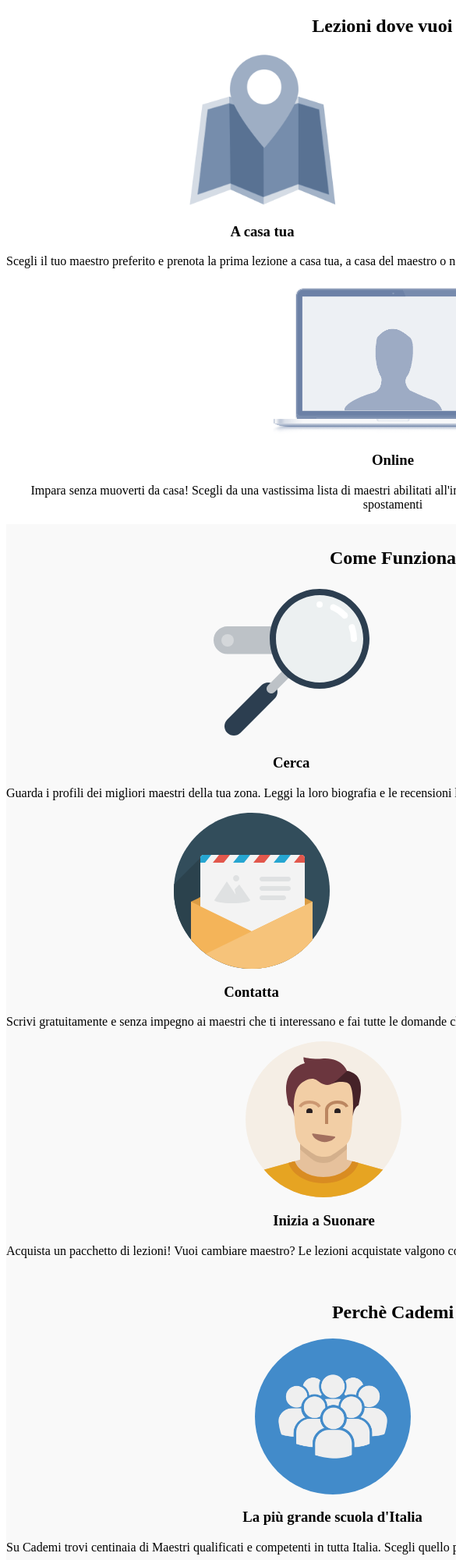
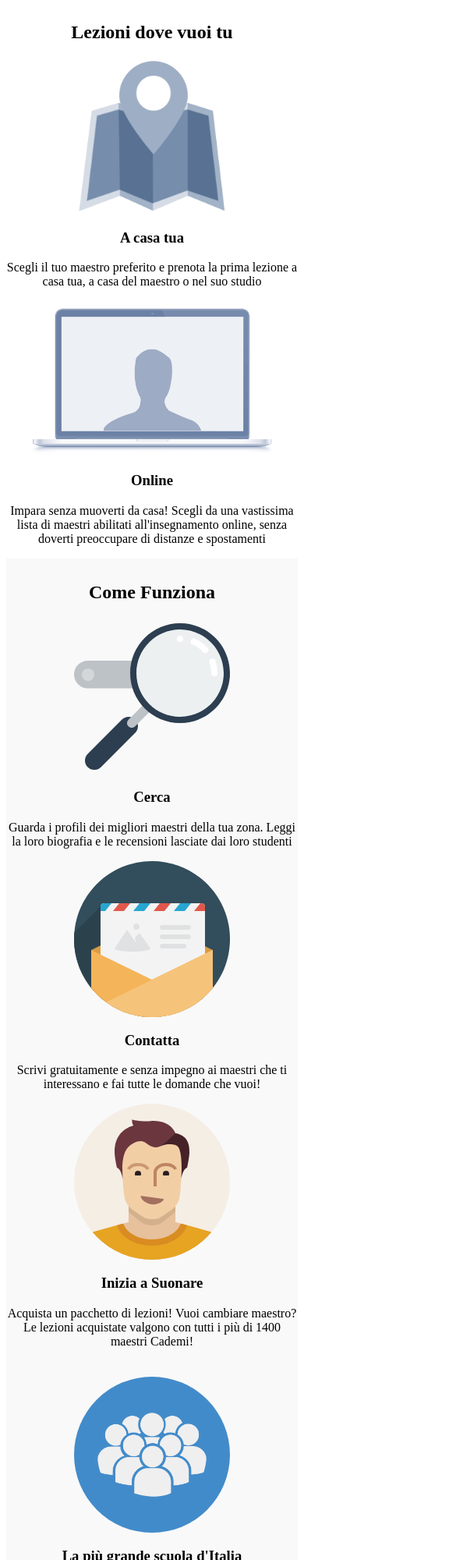
Before and after one commit to Alumina14/html-css-resp-wannabe-12bool, a plain HTML site: page index.html in a window 390 px wide. Shown: the top 2000 px of the page at 78% size, 585 px wide, since content can reach past the window. Drawn offline with Linux system fonts and the light colour scheme.

Commit message:
Lavoro ultimato. Responsive sia in large, medium e small.

```diff
--- a/css/style.css
+++ b/css/style.css
@@ -1,14 +1,14 @@
-/* Stile wannabe */
+/* Inizio regole generali */
 
 *{
   margin: 0:
   padding: 0;
   box-sizing: border-box;
 }
-/* regole common */
+
 
 .row{
-  width: 992px;
+  max-width: 992px;
   margin: 0 auto;
 }
 
@@ -38,3 +38,4 @@ img {
   margin: 0 auto;
   display: block;
 }
+/* Fine regole generali */
--- a/index.html
+++ b/index.html
@@ -11,13 +11,13 @@
     <main>
       <!-- Sezione Lezioni dove vuoi tu faccio due div da 6/12 -->
       <section class="row">
-        <h1>Lezioni dove vuoi tu</h1>
-        <div class="col-lg-6">
+        <h1 class="col-lg-12 col-md-12 col-xs-12">Lezioni dove vuoi tu</h1>
+        <div class="col-lg-6 col-md-12 col-xs-12">
           <img src="img/icon/maps.png" alt="">
           <h3>A casa tua</h3>
           <p>Scegli il tuo maestro preferito e prenota la prima lezione a casa tua, a casa del maestro o nel suo studio</p>
         </div>
-        <div class="col-lg-6">
+        <div class="col-lg-6 col-md-12 col-xs-12">
           <img src="img/icon/screen.png" alt="">
           <h3>Online</h3>
           <p>Impara senza muoverti da casa! Scegli da una vastissima lista di maestri abilitati all'insegnamento online, senza doverti preoccupare di distanze e spostamenti</p>
@@ -25,29 +25,29 @@
       </section>
 
       <!-- Sezione Come funziona, faccio 3 div da 4/12 -->
+
       <section class="row grey">
-        <h1>Come Funziona</h1>
-        <div class="col-lg-4">
+        <h1 class="class="col-lg-12 col-md-12 col-xs-12"">Come Funziona</h1>
+        <div class="col-lg-4 col-md-4 col-xs-12">
           <img src="img/search.svg" alt="">
           <h3>Cerca</h3>
           <p>Guarda i profili dei migliori maestri della tua zona. Leggi la loro biografia e le recensioni lasciate dai loro studenti</p>
         </div>
-        <div class="col-lg-4">
+        <div class="col-lg-4 col-md-4 col-xs-12">
           <img src="img/letter.svg" alt="">
           <h3>Contatta</h3>
           <p>Scrivi gratuitamente e senza impegno ai maestri che ti interessano e fai tutte le domande che vuoi!</p>
         </div>
-        <div class="col-lg-4">
+        <div class="col-lg-4 col-md-4 col-xs-12">
           <img src="img/male.svg" alt="">
           <h3>Inizia a Suonare</h3>
           <p>Acquista un pacchetto di lezioni! Vuoi cambiare maestro? Le lezioni acquistate valgono con tutti i più di 1400 maestri Cademi!</p>
         </div>
       </section>
 
-<!-- La più grande scuola d'Italia, un div da 8/12 e un offset a lato sinistro-->
+<!-- La più grande scuola d'Italia, un div da 12/12-->
       <section class="row grey">
-        <h1>Perchè Cademi</h1>
-        <div class="col-lg-8 col-lg-offset-2">
+        <div class="col-lg-12 col-md-12 col-xs-12">
           <img class="blue" src="img/icon/profile.png" alt="">
           <h3>La più grande scuola d'Italia</h3>
           <p>Su Cademi trovi centinaia di Maestri qualificati e competenti in tutta Italia. Scegli quello più adatto a te e contattali senza impegno</p>
@@ -55,10 +55,9 @@
         </div>
       </section>
 
-<!-- Soddisfazione Garantita, un div da 8/12 e un offset lato sinistro-->
+<!-- Soddisfazione Garantita, un div da 12/12-->
 <section class="row grey">
-  <h1>Perchè Cademi</h1>
-  <div class="col-lg-8 col-lg-offset-2">
+  <div class="col-lg-12 col-md-12 col-xs-12">
     <img class="blue" src="img/icon/secure.png" alt="">
     <h3>Soddisfazione Garantita</h3>
     <p>Se non sei soddisfatto del tuo maestro, puoi cambiarlo senza costi aggiuntivi. Le lezioni acquistate su Cademi possono essere utilizzate con tutti i nostri maestri e il nostro team è sempre disponibile per darti un consiglio!</p>
@@ -66,10 +65,9 @@
   </div>
 </section>
 
-<!-- Flessibile e Conveniente, un div da 8/12 e un offset lato sinistro -->
+<!-- Flessibile e Conveniente, un div da 12/12 -->
 <section class="row grey">
-  <h1>Perchè Cademi</h1>
-  <div class="col-lg-8 col-lg-offset-2">
+  <div class="col-lg-12 col-md-12 col-xs-12">
     <img class="blue" src="img/icon/flex.png" alt="">
     <h3>Flessibile e Conveniente</h3>
     <p>Cademi non ha alcun costo d’iscrizione a differenza delle scuole di musica tradizionali. Inoltre, sei tu a scegliere dove fare lezione e gli orari delle tue lezioni.</p>
```
